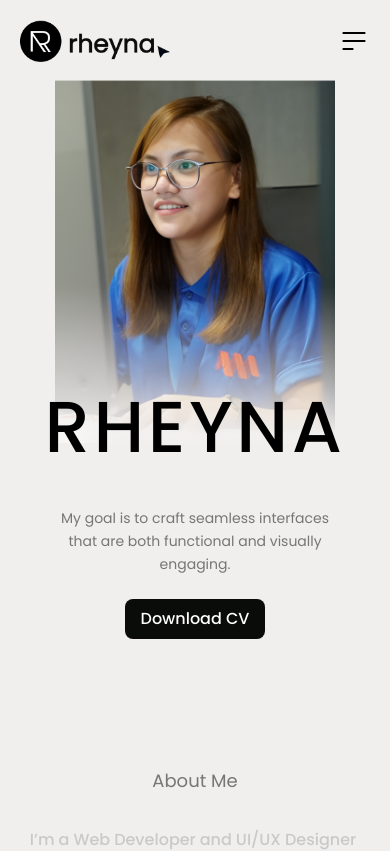
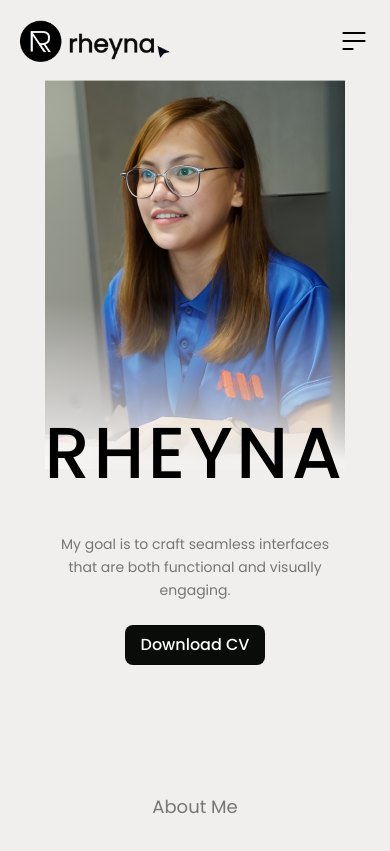
Before and after one commit to rmadayag/rmadayag, a React (Vite) app: page / in a window 390 px wide. Shown: the top 851 px of the page. Built offline with nearby package versions, Linux system fonts and the light colour scheme.

Commit message:
Your commit message

```diff
--- a/src/components/Hero.jsx
+++ b/src/components/Hero.jsx
@@ -42,7 +42,7 @@ const Hero = () => {
               mt-20 sm:mt-20 md:mt-24 lg:mt-0
             "
           >
-            <div className="relative w-full max-w-[280px] sm:max-w-[400px] md:max-w-[600px] lg:max-w-[700px] xl:max-w-[900px]">
+            <div className="relative w-full max-w-[300px] sm:max-w-[400px] md:max-w-[600px] lg:max-w-[700px] xl:max-w-[900px]">
               <img
                 src={hero}
                 alt="Rheynalyn, a Web Developer and UI/UX Designer"
```
